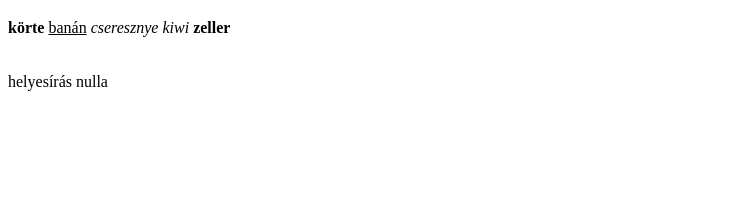
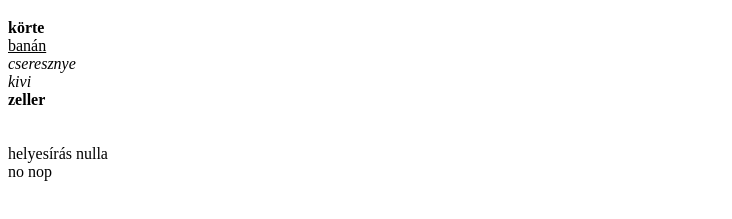
Before and after one commit to UZMateCkik/elsoUZMJL, a plain HTML site: page index.html in a window 1280 px wide. Shown: the part 61-280 px from the top of the page, without its empty margins (0-732 px from the left). Drawn offline with Linux system fonts and the light colour scheme.

Commit message:
faszszopó

```diff
--- a/index.html
+++ b/index.html
@@ -8,13 +8,20 @@
 <body>
     <h1 style="text-align: center;">Alma</h1>
     <b>körte</b>
+    <br>
     <u>banán</u>
+    <br>
     <i>cseresznye</i>
-    <i>kiwi</i>
+    <br>
+    <i>kivi</i>
+    <br>
     <strong>zeller</strong>
     <br>
     <br>
-    <br> helyesírás nulla
+    <br>
+    helyesírás nulla
+    <br>
+    no nop
 
 
 </body>
```
